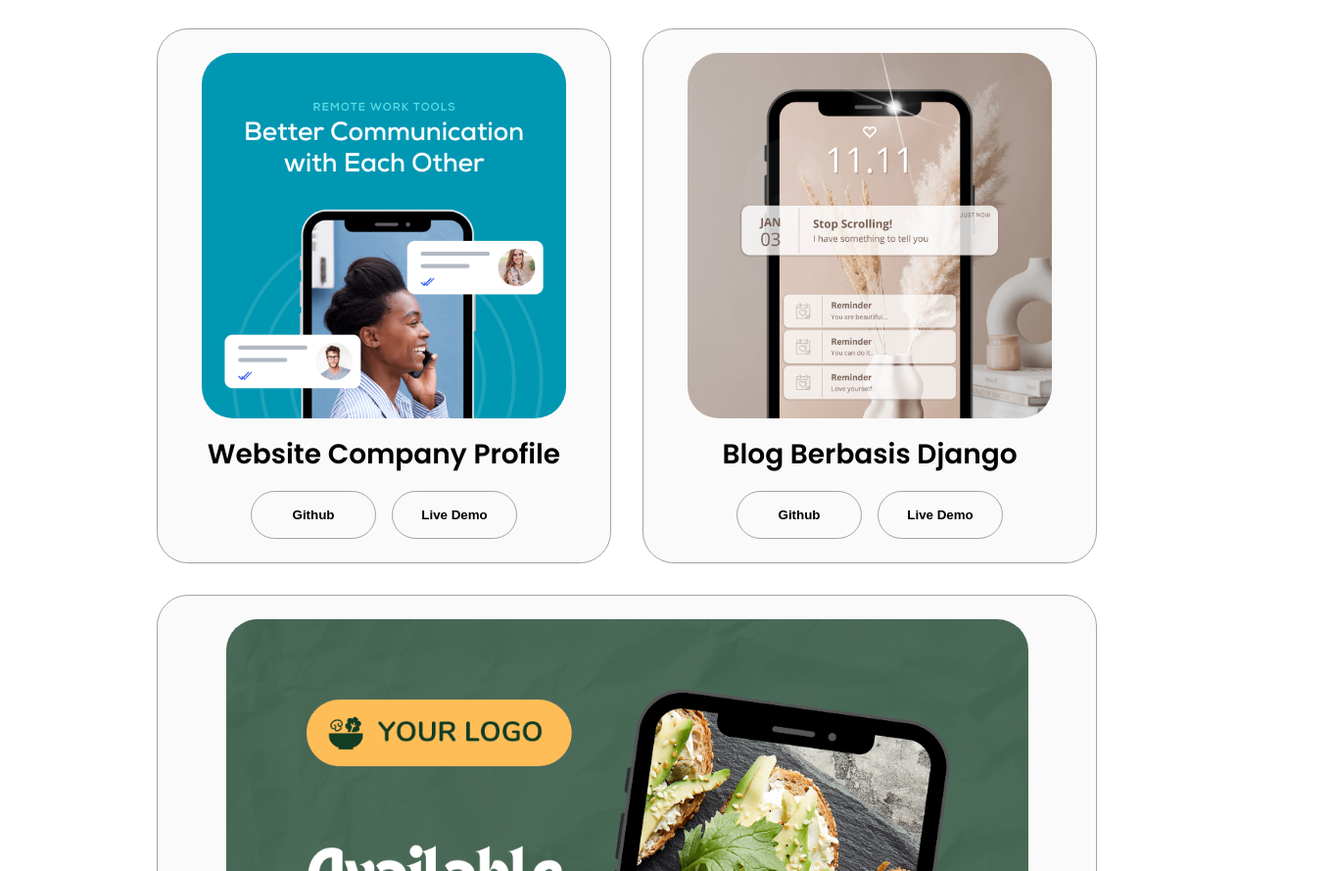
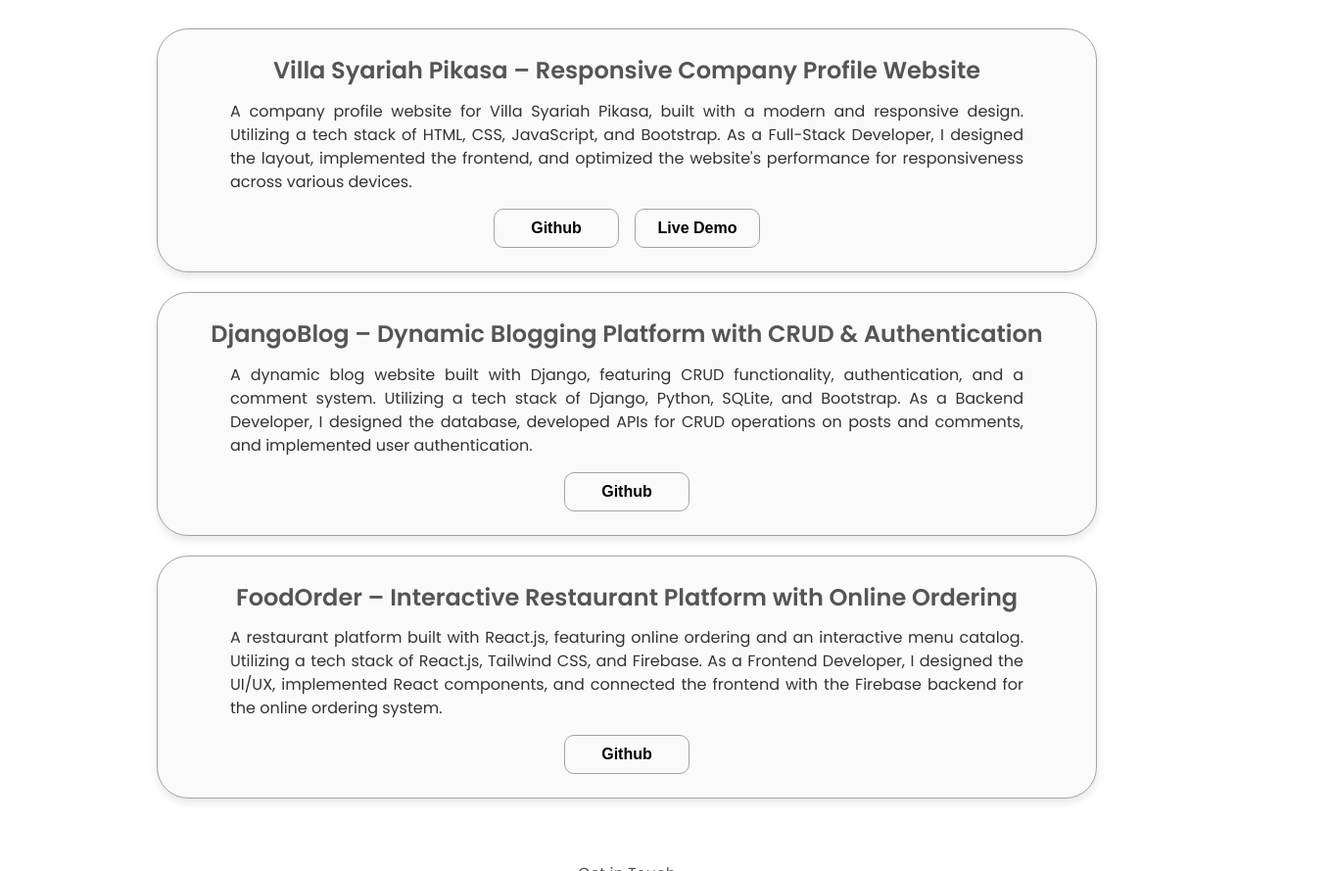
Before and after one commit to ghifarizk/portofolio, a plain HTML site: page index.html in a window 1280 px wide. Shown: the part 2564-3453 px from the top of the page at 98% size, 1360 px wide, since content can reach past the window. Drawn offline with Linux system fonts and the light colour scheme.

Commit message:
commit
update

```diff
--- a/index.html
+++ b/index.html
@@ -73,15 +73,8 @@
     </section>
     <section id="about">
       <p class="section__text__p1">Get To Know More</p>
-      <h1 class="title">About Me</h1>
+      <h1 class="title1">About Me</h1>
       <div class="section-container">
-        <div class="section__pic-container">
-          <img
-            src="./assets/about.JPG"
-            alt="Profile picture"
-            class="about-pic"
-          />
-        </div>
         <div class="about-details-container">
           <div class="about-containers">
             <div class="details-container">
@@ -105,10 +98,10 @@
           </div>
           <div class="text-container">
             <p>
-              I am a dedicated Frontend Developer passionate about building interactive,
-              user-centric web applications. Currently pursuing a Bachelor's in Informatics Engineering
-              at Muhammadiyah University of Surakarta.
-              I have a deep interest in modern web technologies and,
+              I am a passionate and dedicated Frontend Developer with a strong focus on crafting interactive
+              and visually appealing web applications. Currently pursuing a Bachelor’s Degree in Informatics
+              Engineering at Universitas Muhammadiyah Surakarta, I have a deep interest in modern web technologies
+              and user-centric design, striving to create seamless,
               high-performance websites with clean and modern interfaces.
             </p>
           </div>
@@ -237,79 +230,63 @@
       <p class="section__text__p1">Browse My Recent</p>
       <h1 class="title">Projects</h1>
       <div class="experience-details-container">
-        <div class="about-containers">
+        <div class="about-containers1">
+
+          <!-- Project: Company Profile -->
           <div class="details-container color-container">
-            <div class="article-container">
-              <img
-                src="./assets/project-1.png"
-                alt="Project 1"
-                class="project-img"
-              />
-            </div>
-            <h2 class="experience-sub-title project-title">Website Company Profile</h2>
+            <h2 class="experience-sub-title project-title">Villa Syariah Pikasa – Responsive Company Profile Website</h2>
+            <p class="project-description">
+                A company profile website for Villa Syariah Pikasa,
+                built with a modern and responsive design. Utilizing a tech stack of HTML, CSS, JavaScript,
+                and Bootstrap. As a Full-Stack Developer, I designed the layout, implemented the frontend,
+                and optimized the website's performance for responsiveness across various devices.
+              </p>
             <div class="btn-container">
-              <button
-                class="btn btn-color-2 project-btn"
-                onclick="location.href='https://github.com/ghifarizk/ghifarizk.github.io'"
-              >
+              <button class="btn btn-color-2 project-btn"
+                onclick="location.href='https://github.com/ghifarizk/ghifarizk.github.io'">
                 Github
               </button>
-              <button
-                class="btn btn-color-2 project-btn"
-                onclick="location.href='https://www.villasyariahpikasa.xyz/'"
-              >
+              <button class="btn btn-color-2 project-btn"
+                onclick="location.href='https://www.villasyariahpikasa.xyz/'">
                 Live Demo
               </button>
             </div>
           </div>
+
+          <!-- Project: Blog Django -->
           <div class="details-container color-container">
-            <div class="article-container">
-              <img
-                src="./assets/project-2.png"
-                alt="Project 2"
-                class="project-img"
-              />
-            </div>
-            <h2 class="experience-sub-title project-title">Blog Berbasis Django</h2>
+            <h2 class="experience-sub-title project-title">DjangoBlog – Dynamic Blogging Platform with CRUD & Authentication</h2>
+            <p class="project-description">
+              A dynamic blog website built with Django, featuring CRUD functionality,
+              authentication, and a comment system. Utilizing a tech stack of Django,
+              Python, SQLite, and Bootstrap. As a Backend Developer, I designed the database,
+              developed APIs for CRUD operations on posts and comments, and implemented user authentication.
+            </p>
             <div class="btn-container">
-              <button
-                class="btn btn-color-2 project-btn"
-                onclick="location.href='https://github.com/tif1336/django-untuk-website-dinamis-studi-kasus-personal-web-ghifarizk.git'"
-              >
+              <button class="btn btn-color-2 project-btn"
+                onclick="location.href='https://github.com/tif1336/django-untuk-website-dinamis-studi-kasus-personal-web-ghifarizk.git'">
                 Github
-              </button>
-              <button
-                class="btn btn-color-2 project-btn"
-                onclick="location.href='https://github.com/'"
-              >
-                Live Demo
               </button>
             </div>
           </div>
+
+          <!-- Project: Website Restoran -->
           <div class="details-container color-container">
-            <div class="article-container">
-              <img
-                src="./assets/project-3.png"
-                alt="Project 3"
-                class="project-img"
-              />
-            </div>
-            <h2 class="experience-sub-title project-title">Website Restoran ReactJS & Django</h2>
+            <h2 class="experience-sub-title project-title">FoodOrder – Interactive Restaurant Platform with Online Ordering</h2>
+            <p class="project-description">
+              A restaurant platform built with React.js, featuring online ordering and an
+              interactive menu catalog. Utilizing a tech stack of React.js, Tailwind CSS,
+              and Firebase. As a Frontend Developer, I designed the UI/UX, implemented React components,
+              and connected the frontend with the Firebase backend for the online ordering system.
+            </p>
             <div class="btn-container">
-              <button
-                class="btn btn-color-2 project-btn"
-                onclick="location.href='https://github.com/tif1336/final-project-membuat-website-restoran-dengan-react-js-www.git'"
-              >
+              <button class="btn btn-color-2 project-btn"
+                onclick="location.href='https://github.com/tif1336/final-project-membuat-website-restoran-dengan-react-js-www.git'">
                 Github
-              </button>
-              <button
-                class="btn btn-color-2 project-btn"
-                onclick="location.href='https://github.com/'"
-              >
-                Live Demo
               </button>
             </div>
           </div>
+
         </div>
       </div>
       <img
--- a/mediaqueries.css
+++ b/mediaqueries.css
@@ -10,9 +10,14 @@
   #projects {
     height: fit-content;
   }
+  .title1 {
+    margin-bottom: 20px;
+    font-size: 3rem;
+    text-align: center;
+  }
 }
 
-@media screen and (max-width: 1200px) {
+@media screen and (max-width: 1000px) {
   #desktop-nav {
     display: none;
   }
@@ -44,6 +49,7 @@
   }
   .about-containers {
     margin-top: 0;
+    flex-wrap: wrap;
   }
 }
 
--- a/style.css
+++ b/style.css
@@ -199,6 +199,12 @@ section {
   text-align: center;
 }
 
+.title1 {
+  min-height: auto; /* Atur auto jika terlalu tinggi */
+  font-size: 3rem;
+  text-align: center;
+}
+
 #socials-container {
   display: flex;
   justify-content: center;
@@ -303,11 +309,6 @@ section {
   text-align: center;
 }
 
-.section-container {
-  gap: 4rem;
-  height: 80%;
-}
-
 .section__pic-container {
   height: 400px;
   width: 400px;
@@ -355,30 +356,48 @@ article .icon {
 
 /* PROJECTS SECTION */
 
-#projects {
-  position: relative;
+.about-containers1 {
+  display: flex;
+  justify-content: center; /* Menengahkan kartu */
+  align-items: stretch; /* Membuat tinggi kartu seragam */
+  flex-direction: column; /* Tetap vertikal */
+  gap: 20px;
+  margin-bottom: 2rem;
+  margin-top: 2rem;
+  width: 100%;
+  flex-wrap: wrap; /* Agar tetap responsif di layar kecil */
 }
 
 .color-container {
-  border-color: rgb(163, 163, 163);
+  border: 1px solid rgb(163, 163, 163);
   background: rgb(250, 250, 250);
-}
-
-.project-img {
-  border-radius: 2rem;
-  width: 90%;
-  height: 90%;
+  box-shadow: 0 4px 8px rgba(0, 0, 0, 0.1);
 }
 
 .project-title {
-  margin: 1rem;
-  color: black;
+  font-size: 1.5rem; /* Membuat judul lebih jelas */
+  font-weight: bold;
+  margin-bottom: 0.8rem;
+}
+
+.project-description {
+  font-size: 1rem;
+  color: #333;
+  line-height: 1.5;
+  padding-left: 50px;
+  padding-right: 50px;
+  margin-bottom: 15px;
+  text-align: justify; /* Merapikan teks agar rata kiri-kanan */
 }
 
 .project-btn {
-  color: black;
-  border-color: rgb(163, 163, 163);
+  display: inline-block;
+  padding: 10px 15px;
+  font-size: 1rem;
+  border-radius: 10px;
+  border: 1px solid rgb(163, 163, 163);
 }
+
 
 /* CONTACT */
 
```
Also changed, not shown: script.js (line endings or trailing spaces).
